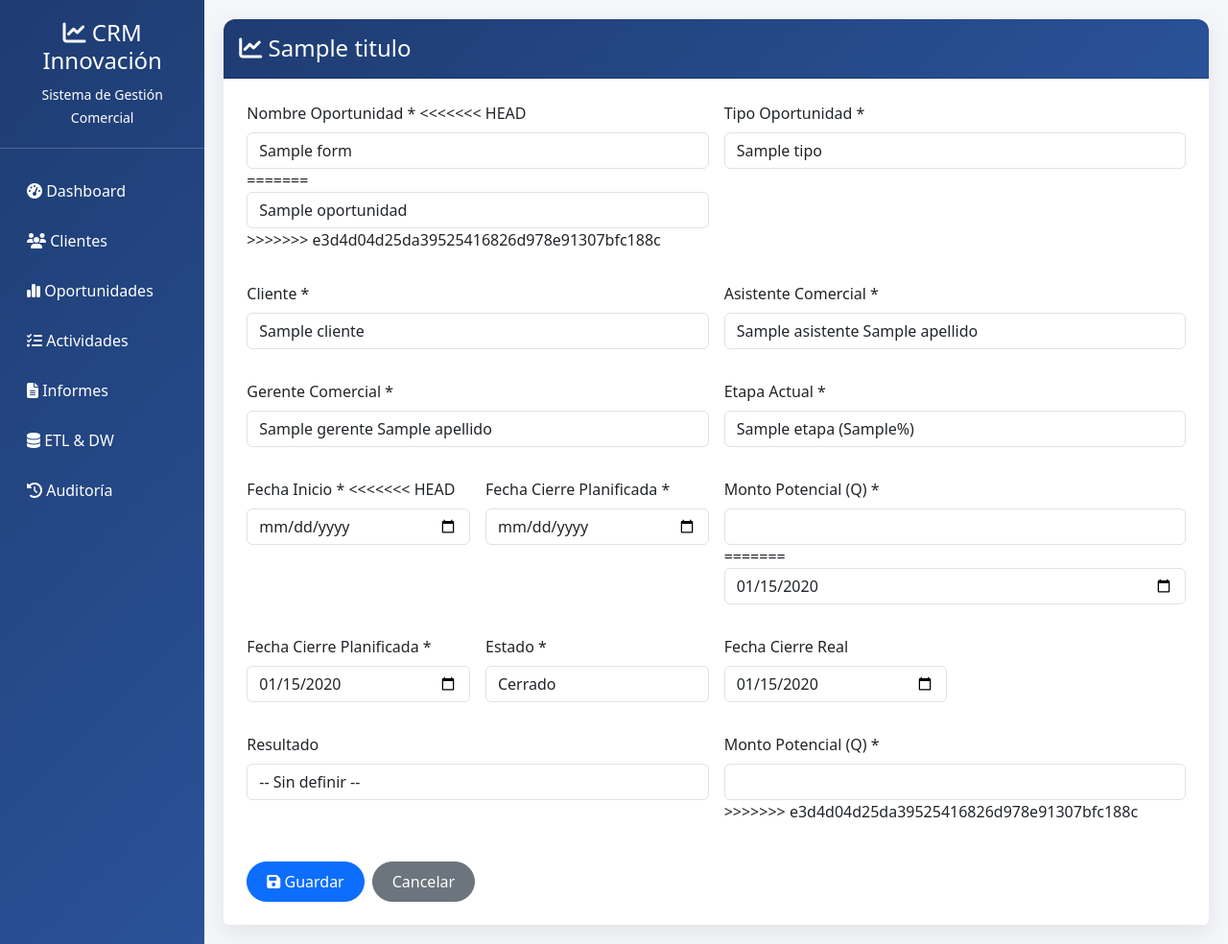
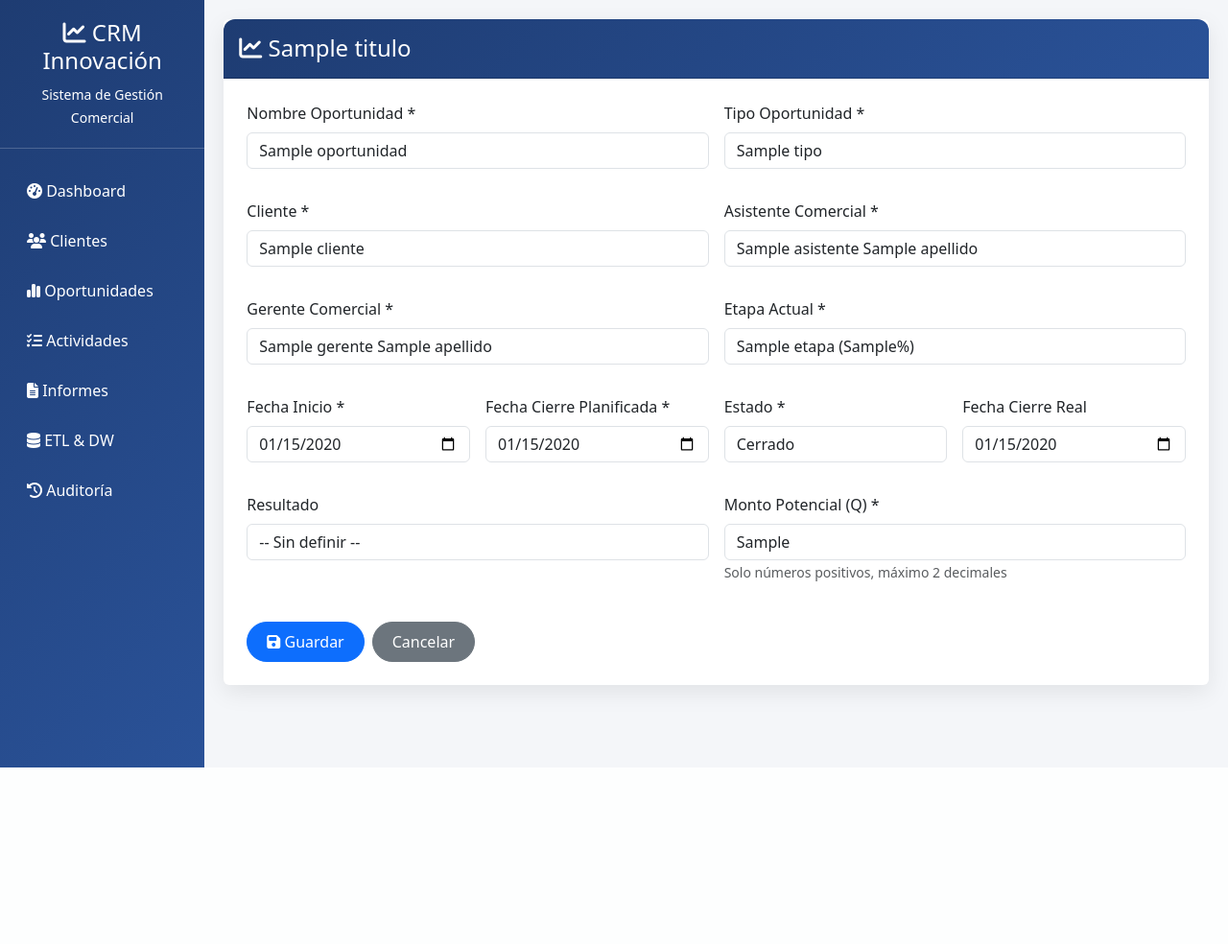
Before and after one commit to teddysxdxd/proyecto-final-base-de-datos, a Flask app: template templates/oportunidad_form.html in a window 1280 px wide. Shown: the whole page at 96% size. After the commit the page ends 800 px from the top, so only its background shows below. Run offline with Flask 3, Linux system fonts and the light colour scheme; the template is opened without the code that fills it: most values are stand-ins (such as "Sample title", 1, 10 or a date in 2020).

Commit message:
se agrega cambios en oportunidad forms

```diff
--- a/templates/oportunidad_form.html
+++ b/templates/oportunidad_form.html
@@ -16,6 +16,10 @@
     .oportunidad-card .card-body {
         padding: 1.5rem;
     }
+    .monto-invalido {
+        border-color: #dc3545 !important;
+        background-color: #fff8f8 !important;
+    }
 </style>
 {% endblock %}
 {% block content %}
@@ -28,21 +32,13 @@
             <div class="row g-3">
                 <div class="col-md-6 mb-3">
                     <label class="form-label">Nombre Oportunidad *</label>
-<<<<<<< HEAD
-                    <input type="text" name="nombre_oportunidad" class="form-control" value="{{ form_data.get('nombre_oportunidad', '') if form_data else '' }}" required>
-=======
                     <input type="text" name="nombre_oportunidad" class="form-control" value="{{ oportunidad.nombre_oportunidad if oportunidad else '' }}" required>
->>>>>>> e3d4d04d25da39525416826d978e91307bfc188c
                 </div>
                 <div class="col-md-6 mb-3">
                     <label class="form-label">Tipo Oportunidad *</label>
                     <select name="tipo_oportunidad_id" class="form-control" required>
                         {% for t in tipos %}
-<<<<<<< HEAD
-                        <option value="{{ t.tipo_oportunidad_id }}" {% if form_data and form_data.get('tipo_oportunidad_id') == (t.tipo_oportunidad_id|string) %}selected{% endif %}>{{ t.nombre_tipo }}</option>
-=======
                         <option value="{{ t.tipo_oportunidad_id }}" {% if oportunidad and oportunidad.tipo_oportunidad_id == t.tipo_oportunidad_id %}selected{% endif %}>{{ t.nombre_tipo }}</option>
->>>>>>> e3d4d04d25da39525416826d978e91307bfc188c
                         {% endfor %}
                     </select>
                 </div>
@@ -50,11 +46,7 @@
                     <label class="form-label">Cliente *</label>
                     <select name="cliente_id" class="form-control" required>
                         {% for c in clientes %}
-<<<<<<< HEAD
-                        <option value="{{ c.cliente_id }}" {% if form_data and form_data.get('cliente_id') == (c.cliente_id|string) %}selected{% endif %}>{{ c.nombre_comercial }}</option>
-=======
                         <option value="{{ c.cliente_id }}" {% if oportunidad and oportunidad.cliente_id == c.cliente_id %}selected{% endif %}>{{ c.nombre_comercial }}</option>
->>>>>>> e3d4d04d25da39525416826d978e91307bfc188c
                         {% endfor %}
                     </select>
                 </div>
@@ -62,11 +54,7 @@
                     <label class="form-label">Asistente Comercial *</label>
                     <select name="empleado_asignado_id" class="form-control" required>
                         {% for a in asistentes %}
-<<<<<<< HEAD
-                        <option value="{{ a.empleado_id }}" {% if form_data and form_data.get('empleado_asignado_id') == (a.empleado_id|string) %}selected{% endif %}>{{ a.nombre }} {{ a.apellido }}</option>
-=======
                         <option value="{{ a.empleado_id }}" {% if oportunidad and oportunidad.empleado_asignado_id == a.empleado_id %}selected{% endif %}>{{ a.nombre }} {{ a.apellido }}</option>
->>>>>>> e3d4d04d25da39525416826d978e91307bfc188c
                         {% endfor %}
                     </select>
                 </div>
@@ -74,11 +62,7 @@
                     <label class="form-label">Gerente Comercial *</label>
                     <select name="gerente_comercial_id" class="form-control" required>
                         {% for g in gerentes %}
-<<<<<<< HEAD
-                        <option value="{{ g.empleado_id }}" {% if form_data and form_data.get('gerente_comercial_id') == (g.empleado_id|string) %}selected{% endif %}>{{ g.nombre }} {{ g.apellido }}</option>
-=======
                         <option value="{{ g.empleado_id }}" {% if oportunidad and oportunidad.gerente_comercial_id == g.empleado_id %}selected{% endif %}>{{ g.nombre }} {{ g.apellido }}</option>
->>>>>>> e3d4d04d25da39525416826d978e91307bfc188c
                         {% endfor %}
                     </select>
                 </div>
@@ -86,28 +70,13 @@
                     <label class="form-label">Etapa Actual *</label>
                     <select name="etapa_actual_id" class="form-control" required>
                         {% for e in etapas %}
-<<<<<<< HEAD
-                        <option value="{{ e.etapa_id }}" {% if form_data and form_data.get('etapa_actual_id') == (e.etapa_id|string) %}selected{% endif %}>{{ e.nombre_etapa }} ({{ e.porcentaje_cierre }}%)</option>
-=======
                         <option value="{{ e.etapa_id }}" {% if oportunidad and oportunidad.etapa_actual_id == e.etapa_id %}selected{% endif %}>{{ e.nombre_etapa }} ({{ e.porcentaje_cierre }}%)</option>
->>>>>>> e3d4d04d25da39525416826d978e91307bfc188c
                         {% endfor %}
                     </select>
                 </div>
                 <div class="col-md-3 mb-3">
                     <label class="form-label">Fecha Inicio *</label>
-<<<<<<< HEAD
-                    <input type="date" name="fecha_inicio" class="form-control" value="{{ form_data.get('fecha_inicio', '') if form_data else '' }}" required>
-                </div>
-                <div class="col-md-3 mb-3">
-                    <label class="form-label">Fecha Cierre Planificada *</label>
-                    <input type="date" name="fecha_cierre_planificada" class="form-control" value="{{ form_data.get('fecha_cierre_planificada', '') if form_data else '' }}" required>
-                </div>
-                <div class="col-md-6 mb-3">
-                    <label class="form-label">Monto Potencial (Q) *</label>
-                    <input type="number" step="0.01" name="monto_potencial" class="form-control" value="{{ form_data.get('monto_potencial', '') if form_data else '' }}" required>
-=======
-                   <input type="date" name="fecha_inicio" class="form-control" value="{{ oportunidad.fecha_inicio.strftime('%Y-%m-%d') if oportunidad and oportunidad.fecha_inicio else '' }}" {% if not oportunidad %}required{% endif %}>
+                    <input type="date" name="fecha_inicio" class="form-control" value="{{ oportunidad.fecha_inicio.strftime('%Y-%m-%d') if oportunidad and oportunidad.fecha_inicio else '' }}" {% if not oportunidad %}required{% endif %}>
                 </div>
                 <div class="col-md-3 mb-3">
                     <label class="form-label">Fecha Cierre Planificada *</label>
@@ -134,8 +103,14 @@
                 </div>
                 <div class="col-md-6 mb-3">
                     <label class="form-label">Monto Potencial (Q) *</label>
-                    <input type="number" step="0.01" name="monto_potencial" class="form-control" value="{{ oportunidad.monto_potencial if oportunidad else '' }}" required>
->>>>>>> e3d4d04d25da39525416826d978e91307bfc188c
+                    <input type="text"
+                           name="monto_potencial"
+                           id="monto_potencial"
+                           class="form-control"
+                           value="{{ oportunidad.monto_potencial if oportunidad else '' }}"
+                           required
+                           placeholder="Ejemplo: 15000.00">
+                    <small class="text-muted">Solo números positivos, máximo 2 decimales</small>
                 </div>
             </div>
             <div class="mt-4 d-flex gap-2">
@@ -146,3 +121,139 @@
     </div>
 </div>
 {% endblock %}
+
+{% block scripts %}
+<script>
+    const montoInput = document.getElementById('monto_potencial');
+
+    // Función para limitar a 2 decimales mientras se escribe
+    function limitarDecimales(event) {
+        const input = event.target;
+        let valor = input.value;
+
+        // Si se presiona punto y ya hay un punto, prevenir
+        if (event.key === '.' && valor.includes('.')) {
+            event.preventDefault();
+            return false;
+        }
+
+        // Permitir teclas de control
+        const teclasPermitidas = ['Backspace', 'Delete', 'Tab', 'Enter', 'Escape',
+                                   'ArrowLeft', 'ArrowRight', 'ArrowUp', 'ArrowDown',
+                                   'Home', 'End'];
+        if (teclasPermitidas.includes(event.key)) {
+            return true;
+        }
+
+        // Prevenir letras (incluyendo 'e')
+        if (!/^[0-9.]$/.test(event.key)) {
+            event.preventDefault();
+            return false;
+        }
+
+        // Después de escribir, verificar y limitar decimales
+        setTimeout(() => {
+            let nuevoValor = input.value;
+            const partes = nuevoValor.split('.');
+
+            if (partes.length === 2) {
+                // Limitar a 2 decimales
+                if (partes[1].length > 2) {
+                    input.value = partes[0] + '.' + partes[1].substring(0, 2);
+                }
+            }
+        }, 10);
+    }
+
+    // Validar cuando se pierde el foco
+    function validarAlSalir() {
+        let valor = montoInput.value.trim();
+
+        if (valor === '') {
+            return;
+        }
+
+        // Eliminar múltiples puntos
+        const partes = valor.split('.');
+        if (partes.length > 2) {
+            valor = partes[0] + '.' + partes.slice(1).join('');
+        }
+
+        // Convertir a número
+        let numero = parseFloat(valor);
+
+        if (isNaN(numero)) {
+            montoInput.value = '';
+            montoInput.classList.add('monto-invalido');
+            setTimeout(() => {
+                montoInput.classList.remove('monto-invalido');
+            }, 1000);
+            return;
+        }
+
+        if (numero < 0) {
+            montoInput.value = '';
+            alert('El monto no puede ser negativo');
+            return;
+        }
+
+        // Formatear a 2 decimales
+        montoInput.value = numero.toFixed(2);
+    }
+
+    // Validar al enviar el formulario
+    document.querySelector('form').addEventListener('submit', function(e) {
+        let valor = montoInput.value.trim();
+
+        if (valor === '' || valor === null) {
+            e.preventDefault();
+            alert('Por favor ingrese un monto válido');
+            montoInput.focus();
+            return false;
+        }
+
+        const regex = /^\d+(\.\d{1,2})?$/;
+        if (!regex.test(valor)) {
+            e.preventDefault();
+            alert('Formato inválido. Use solo números positivos, máximo 2 decimales. Ejemplo: 15000.00');
+            montoInput.focus();
+            return false;
+        }
+
+        let numero = parseFloat(valor);
+        if (isNaN(numero) || numero < 0) {
+            e.preventDefault();
+            alert('Por favor ingrese un monto positivo válido');
+            montoInput.focus();
+            return false;
+        }
+
+        montoInput.value = numero.toFixed(2);
+    });
+
+    // Prevenir pegado de texto inválido
+    montoInput.addEventListener('paste', function(e) {
+        e.preventDefault();
+        const pastedText = (e.clipboardData || window.clipboardData).getData('text');
+        let filtered = pastedText.replace(/[^0-9.]/g, '');
+
+        // Prevenir múltiples puntos
+        const partes = filtered.split('.');
+        if (partes.length > 2) {
+            filtered = partes[0] + '.' + partes.slice(1).join('');
+        }
+
+        // Limitar decimales
+        if (partes.length === 2 && partes[1].length > 2) {
+            filtered = partes[0] + '.' + partes[1].substring(0, 2);
+        }
+
+        montoInput.value = filtered;
+        validarAlSalir();
+    });
+
+    // Eventos del input
+    montoInput.addEventListener('keydown', limitarDecimales);
+    montoInput.addEventListener('blur', validarAlSalir);
+</script>
+{% endblock %}
```
